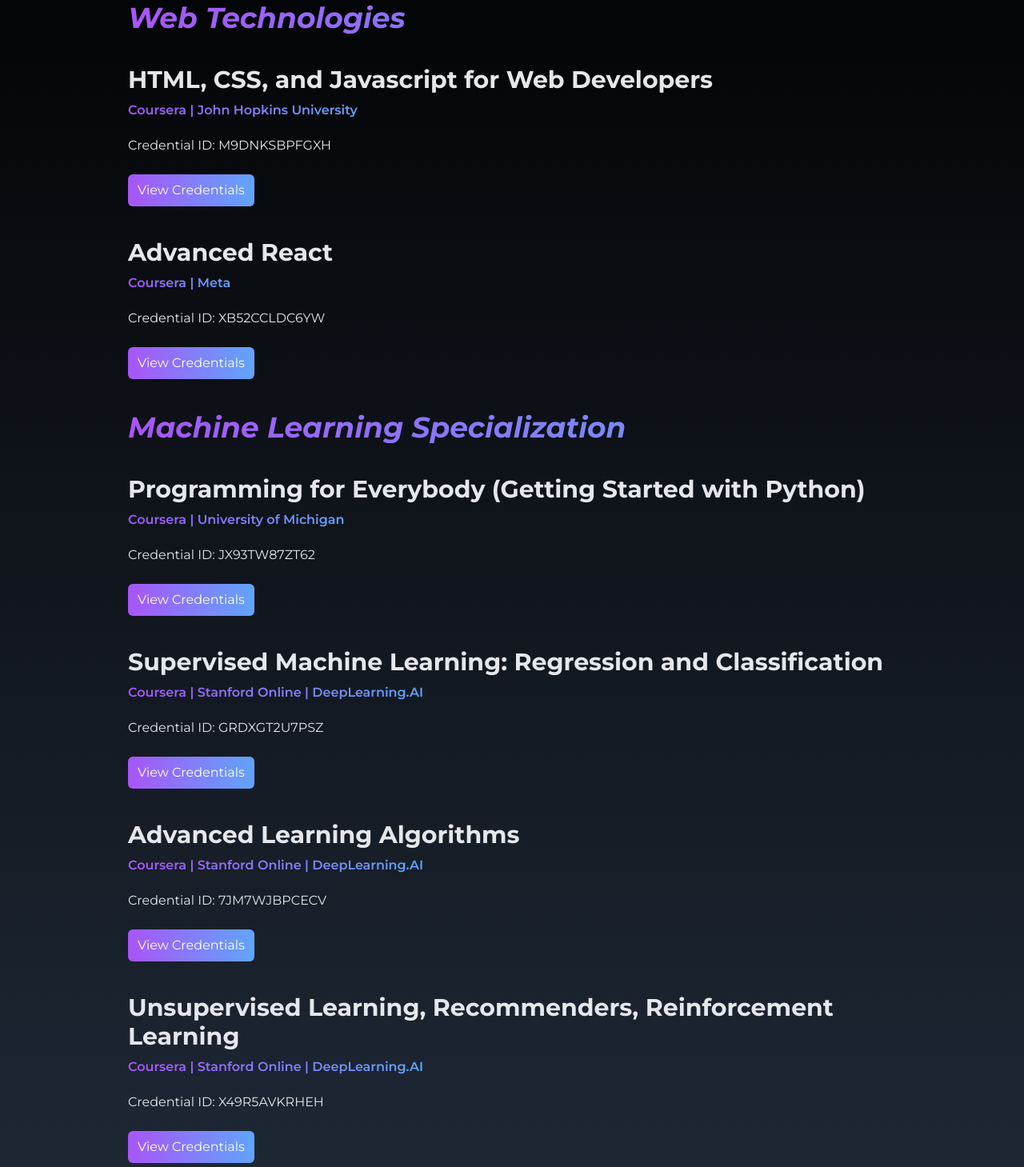
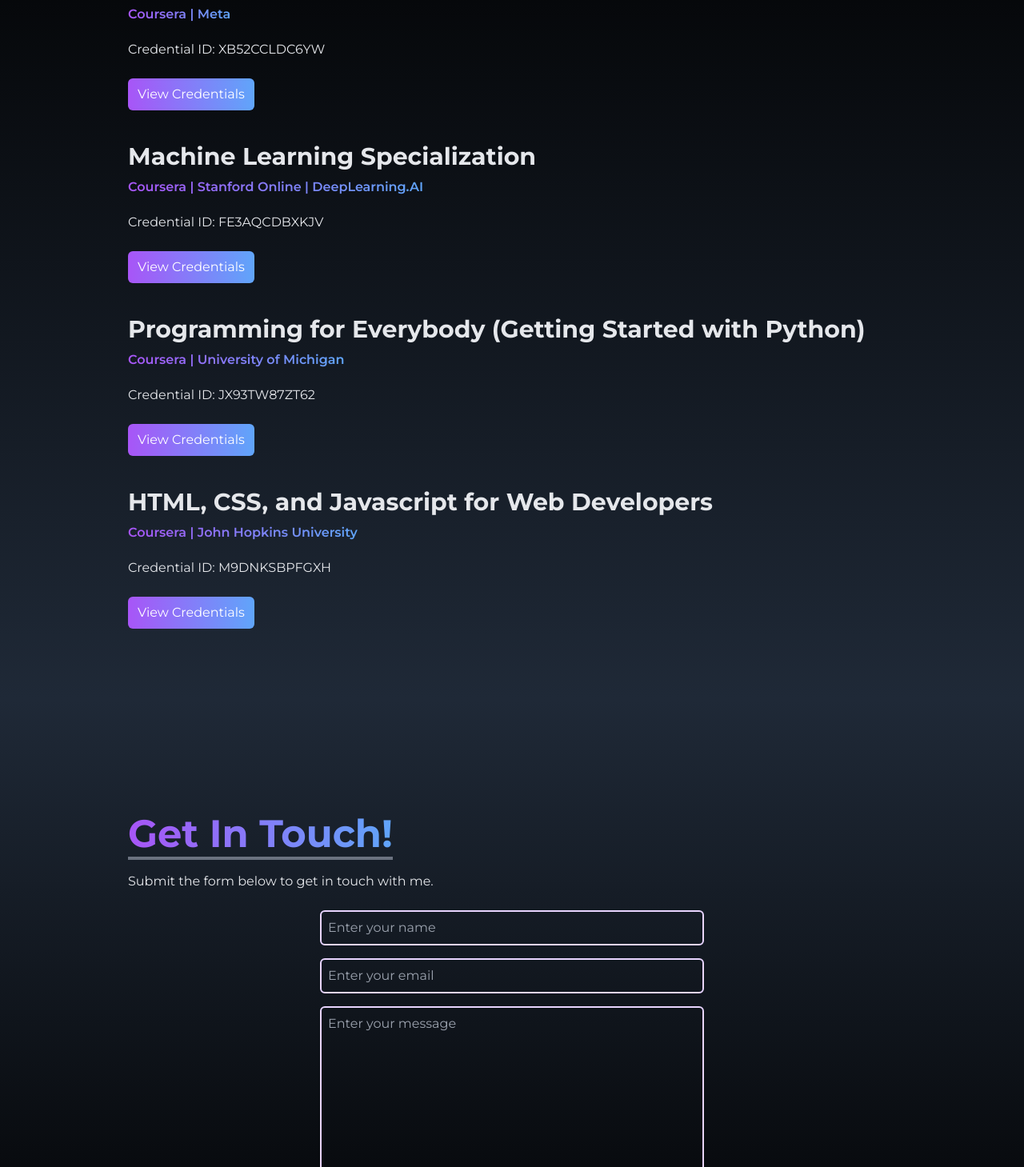
Before and after one commit to akshat26akd/Portfolio-Using-React-Tailwind, a React (Vite) app: page / in a window 1280 px wide. Shown: the part 6680-8139 px from the top of the page at 80% size. Built offline with nearby package versions, Linux system fonts and the light colour scheme.

Commit message:
Updated Information

```diff
--- a/src/pages/Certifications.jsx
+++ b/src/pages/Certifications.jsx
@@ -13,35 +13,6 @@
           </h1>
 
           {/* BODY */}
-          <h2 className="text-3xl md:text-4xl italic font-bold text-transparent bg-clip-text bg-gradient-to-r from-purple-500 to-blue-400">
-            <br />
-            <br /> Web Technologies
-          </h2>
-          {/*HTML, CSS, and Javascript for Web Developers*/}
-
-          <div>
-            <h2 className="pt-10 text-xl md:text-3xl font-bold">
-              HTML, CSS, and Javascript for Web Developers
-            </h2>
-
-            <div className="flex flex-col justify-between items-baseline">
-              <h3 className="pt-2 pb-5 font-semibold text-transparent bg-clip-text bg-gradient-to-r from-purple-500 to-blue-400">
-                Coursera | John Hopkins University
-              </h3>
-
-              <ul className="text-sm md:text-base">
-                Credential ID: M9DNKSBPFGXH
-              </ul>
-              <br />
-              <a
-                className="duration-300 hover:scale-105 group text-white w-fit px-3 py-2 flex items-center rounded-md bg-gradient-to-r from-purple-500 to-blue-400 cursor-pointer"
-                href={"https://www.coursera.org/verify/M9DNKSBPFGXH"}
-                target="_blank"
-              >
-                View Credentials
-              </a>
-            </div>
-          </div>
 
           {/*Advanced React*/}
 
@@ -68,9 +39,35 @@
               </a>
             </div>
           </div>
-          <h2 className="text-3xl md:text-4xl italic font-bold text-transparent bg-clip-text bg-gradient-to-r from-purple-500 to-blue-400">
-            <br /> Machine Learning Specialization
-          </h2>
+
+          {/*Supervised Machine Learning: Regression and Classification*/}
+
+          <div>
+            <h2 className="pt-10 text-xl md:text-3xl font-bold">
+              Machine Learning Specialization
+            </h2>
+
+            <div className="flex flex-col justify-between items-baseline">
+              <h3 className="pt-2 pb-5 font-semibold text-transparent bg-clip-text bg-gradient-to-r from-purple-500 to-blue-400">
+                Coursera | Stanford Online | DeepLearning.AI
+              </h3>
+
+              <ul className="text-sm md:text-base">
+                Credential ID: FE3AQCDBXKJV
+              </ul>
+              <br />
+              <a
+                className="duration-300 hover:scale-105 group text-white w-fit px-3 py-2 flex items-center rounded-md bg-gradient-to-r from-purple-500 to-blue-400 cursor-pointer"
+                href={
+                  "https://www.coursera.org/verify/specialization/FE3AQCDBXKJV"
+                }
+                target="_blank"
+              >
+                View Credentials
+              </a>
+            </div>
+          </div>
+
           {/*Programming for Everybody (Getting Started with Python)*/}
 
           <div>
@@ -97,84 +94,31 @@
             </div>
           </div>
 
-          {/*Supervised Machine Learning: Regression and Classification*/}
+          {/*HTML, CSS, and Javascript for Web Developers*/}
 
           <div>
             <h2 className="pt-10 text-xl md:text-3xl font-bold">
-              Supervised Machine Learning: Regression and Classification
+              HTML, CSS, and Javascript for Web Developers
             </h2>
 
             <div className="flex flex-col justify-between items-baseline">
               <h3 className="pt-2 pb-5 font-semibold text-transparent bg-clip-text bg-gradient-to-r from-purple-500 to-blue-400">
-                Coursera | Stanford Online | DeepLearning.AI
+                Coursera | John Hopkins University
               </h3>
 
               <ul className="text-sm md:text-base">
-                Credential ID: GRDXGT2U7PSZ
+                Credential ID: M9DNKSBPFGXH
               </ul>
               <br />
               <a
                 className="duration-300 hover:scale-105 group text-white w-fit px-3 py-2 flex items-center rounded-md bg-gradient-to-r from-purple-500 to-blue-400 cursor-pointer"
-                href={"https://www.coursera.org/verify/GRDXGT2U7PSZ"}
+                href={"https://www.coursera.org/verify/M9DNKSBPFGXH"}
                 target="_blank"
               >
                 View Credentials
               </a>
             </div>
           </div>
-
-          {/*Advanced Learning Algorithms*/}
-
-          <div>
-            <h2 className="pt-10 text-xl md:text-3xl font-bold">
-              Advanced Learning Algorithms
-            </h2>
-
-            <div className="flex flex-col justify-between items-baseline">
-              <h3 className="pt-2 pb-5 font-semibold text-transparent bg-clip-text bg-gradient-to-r from-purple-500 to-blue-400">
-                Coursera | Stanford Online | DeepLearning.AI
-              </h3>
-
-              <ul className="text-sm md:text-base">
-                Credential ID: 7JM7WJBPCECV
-              </ul>
-              <br />
-              <a
-                className="duration-300 hover:scale-105 group text-white w-fit px-3 py-2 flex items-center rounded-md bg-gradient-to-r from-purple-500 to-blue-400 cursor-pointer"
-                href={"https://www.coursera.org/verify/7JM7WJBPCECV"}
-                target="_blank"
-              >
-                View Credentials
-              </a>
-            </div>
-          </div>
-
-          {/*Unsupervised Learning, Recommenders, Reinforcement Learning*/}
-
-          <div>
-            <h2 className="pt-10 text-xl md:text-3xl font-bold">
-              Unsupervised Learning, Recommenders, Reinforcement Learning
-            </h2>
-
-            <div className="flex flex-col justify-between items-baseline">
-              <h3 className="pt-2 pb-5 font-semibold text-transparent bg-clip-text bg-gradient-to-r from-purple-500 to-blue-400">
-                Coursera | Stanford Online | DeepLearning.AI
-              </h3>
-
-              <ul className="text-sm md:text-base">
-                Credential ID: X49R5AVKRHEH
-              </ul>
-              <br />
-              <a
-                className="duration-300 hover:scale-105 group text-white w-fit px-3 py-2 flex items-center rounded-md bg-gradient-to-r from-purple-500 to-blue-400 cursor-pointer"
-                href={"https://www.coursera.org/verify/X49R5AVKRHEH"}
-                target="_blank"
-              >
-                View Credentials
-              </a>
-            </div>
-          </div>
-
           {/* BODY */}
         </div>
       </div>
--- a/src/pages/Home.jsx
+++ b/src/pages/Home.jsx
@@ -23,7 +23,7 @@
             </p>
             <div>
               <a
-                href="https://drive.google.com/uc?export=download&id=1NQ2M8RnVCW4b5ijPRQIN0wDOuySswrjW"
+                href="https://drive.google.com/uc?export=download&id=16xvtFqTCSNGiKNS7vZe_EoA75FhyuAfz"
                 target="_blank"
                 className="group text-white w-fit px-4 py-2 my-1 flex items-center rounded-md bg-gradient-to-r from-purple-500 to-blue-400 cursor-pointer shadow-gray-700 shadow-lg duration-300 hover:scale-105 "
               >
--- a/src/pages/SocialLinks.jsx
+++ b/src/pages/SocialLinks.jsx
@@ -40,7 +40,7 @@
           Resume <BsFillPersonLinesFill size={30} />
         </>
       ),
-      href: "https://drive.google.com/uc?export=download&id=1NQ2M8RnVCW4b5ijPRQIN0wDOuySswrjW",
+      href: "https://drive.google.com/uc?export=download&id=16xvtFqTCSNGiKNS7vZe_EoA75FhyuAfz",
       style: "rounded-br-md",
     },
   ];
```
